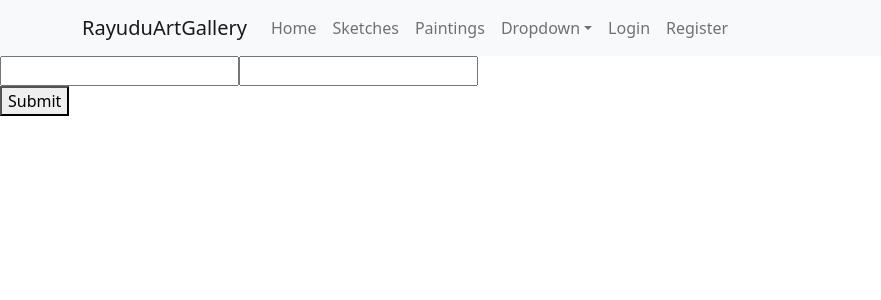
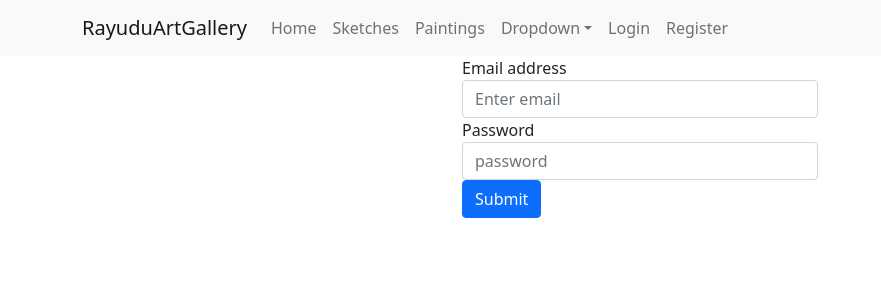
Before and after one commit to TTVenkataRayudu/RayuduArt, a React (Create React App) app: page /LoginPage in a window 1280 px wide. Shown: the top 300 px of the page, without its empty margins (0-881 px from the left). Built offline with nearby package versions, Linux system fonts and the light colour scheme; the HTML template or start-up script is replaced by a standard one.

Commit message:
Added validation to login and registration pages

```diff
--- a/src/Components/LoginPage.tsx
+++ b/src/Components/LoginPage.tsx
@@ -1,12 +1,89 @@
+import React, { useState } from 'react';
+import "bootstrap/dist/css/bootstrap.min.css"
 export const LoginPage = () => {
+    const [password, setPassword] = useState("");
+    const [email, setEmail] = useState("");
+    const [passwordError, setPasswordError] = useState("");
+    const [emailError, setEmailError] = useState("");
+    const [formIsValid, setFormIsValid] = useState(false);
+    const handleValidation = (event: any) => {
+        setFormIsValid(true);
+        if (!email.match(/^\w+@[a-zA-Z_]+?\.[a-zA-Z]{2,3}$/)) {
+            setFormIsValid(false);
+            setEmailError("Email Not Valid");
+            return false;
+        } else {
+            setEmailError("");
+            setFormIsValid(true);
+        }
+        if (!password.match(/^[a-zA-Z]{8,22}$/)) {
+            setFormIsValid(false);
+            setPasswordError("only letters and length must best minimum 8 characters and Max 22 Characters");
+            return false;
+        }
+
+        else {
+            setPasswordError("");
+             setFormIsValid(true);
+
+
+        }
+        return formIsValid;
+    };
+    const loginSubmit = (e:any ) => {
+        e.preventDefault();
+        handleValidation(e);
+        if (formIsValid) {
+            alert('login success');
+        }
+
+
+    }
+
     return(
         <>
-            <div>
-                <input type="text" name="userName" />
-                <input type="password" name="pwd" />
-            </div>
-            <div>
-                <button>Submit</button>
+            <div className="container">
+                <div className="row d-flex justify-content-center">
+                    <div className="col-md-4">
+                        <form id="loginform" onSubmit={loginSubmit}>
+                            <div className="form-group">
+                                <label>Email address</label>
+                                <input
+                                    type="email"
+                                    className="form-control"
+                                    id="EmailInput"
+                                    name="EmailInput"
+                                    aria-describedby="emailHelp"
+                                    placeholder="Enter email"
+                                    onChange={(event) => setEmail(event.target.value)}
+                                />
+                                <small id="emailHelp" className="text-danger form-text">
+                                    {emailError}
+                                </small>
+                            </div>
+                            <div className="form-group">
+                                <label>Password</label>
+                                <input
+                                    type="password"
+                                    className="form-control"
+                                    id="inputPassword"
+                                    placeholder="password"
+                                    onChange={(event) => setPassword(event.target.value)}
+                                />
+                                <small id="passworderror" className="text-danger form-text">
+                                    {passwordError}
+                                </small>
+                            </div>
+                            <button
+                                type="submit"
+                                className="btn btn-primary"
+
+                            >
+                                Submit
+                            </button>
+                        </form>
+                    </div>
+                </div>
             </div>
         </>
     )
--- a/src/Components/RegistrationPage.tsx
+++ b/src/Components/RegistrationPage.tsx
@@ -1,43 +1,117 @@
 import 'bootstrap/dist/css/bootstrap.min.css';
+import { useState } from 'react';
 
 export const RegistrationPage = () => {
+    const [password, setPassword] = useState("");
+    const [email, setEmail] = useState("");
+    const [passwordError, setPasswordError] = useState("");
+    const [emailError, setEmailError] = useState("");
+    const [userName, setUserName] = useState("");
+    const [nameError, setNameError] = useState("");
+    const [formIsValid, setFormIsValid] = useState(false);
+    const handleValidation = (event: any) => {
+        setFormIsValid(true);
+        if (!email.match(/^\w+@[a-zA-Z_]+?\.[a-zA-Z]{2,3}$/)) {
+            setFormIsValid(false);
+            setEmailError("Email Not Valid");
+            return false;
+        } else {
+            setEmailError("");
+            setFormIsValid(true);
+        }
+        if (!password.match(/^[a-zA-Z]{8,22}$/)) {
+            setFormIsValid(false);
+            setPasswordError("only letters and length must best minimum 8 characters and Max 22 Characters");
+            return false;
+        }
+
+        else {
+            setPasswordError("");
+            setFormIsValid(true);
+
+
+        }
+        if (!userName.match(/^[a-zA-Z]{8,22}$/)) {
+            setFormIsValid(false);
+            setNameError("only letters and length must best minimum 8 characters and Max 22 Characters");
+            return false;
+        }
+        else {
+            setNameError("");
+            setFormIsValid(true);
+        }
+        return formIsValid;
+    };
+    const registration = (e: any) => {
+        e.preventDefault();
+        handleValidation(e);
+        if (formIsValid) {
+            alert('registration success');
+        }
+
+
+    }
+
     return (
-        <div>
-            <form>
-                <span>Register</span>
-                <div className="form-control mt-3">
-                    <label>FullName</label>
+        <>
+            <div className="container">
+                <div className="row d-flex justify-content-center">
+                    <div className="col-md-4">
+                        <form id="registration" onSubmit={registration}>
+                            <div className="form-group">
+                                <label>UserName</label>
                                 <input
                                     type="text"
-                        className="form-control mt-1"
+                                    className="form-control"
+                                    id="TextInput"
+                                    name="TextInput"
+                                    aria-describedby="emailHelp"
                                     placeholder="Enter Name"
+                                    onChange={(event) => setUserName(event.target.value)}
                                 />
+                                <small id="emailHelp" className="text-danger form-text">
+                                    {nameError}
+                                </small>
                             </div>
-                <div className="form-control mt-3">
-                    <label>EmailAdress</label>
+                            <div className="form-group">
+                                <label>Email address</label>
                                 <input
                                     type="email"
-                        className="form-control mt-1"
+                                    className="form-control"
+                                    id="EmailInput"
+                                    name="EmailInput"
+                                    aria-describedby="emailHelp"
                                     placeholder="Enter email"
+                                    onChange={(event) => setEmail(event.target.value)}
                                 />
+                                <small id="emailHelp" className="text-danger form-text">
+                                    {emailError}
+                                </small>
                             </div>
-                <div className="form-control mt-3">
+                            <div className="form-group">
                                 <label>Password</label>
                                 <input
                                     type="password"
-                        className="form-control mt-1"
-                        placeholder="Enter Password"
+                                    className="form-control"
+                                    id="inputPassword"
+                                    placeholder="password"
+                                    onChange={(event) => setPassword(event.target.value)}
                                 />
+                                <small id="passworderror" className="text-danger form-text">
+                                    {passwordError}
+                                </small>
                             </div>
-                <div>
-                    <button type="submit" className="btn btn-primary">
+                            <button
+                                type="submit"
+                                className="btn btn-primary"
+
+                            >
                                 Submit
                             </button>
-                </div>
-                <p className="text-center mt-2">
-                    <a>ForgotPassword</a>
-                </p>
                         </form>
                     </div>
+                </div>
+            </div>
+        </>
     )
 }
```
Lines whose indentation alone changed are shown as unchanged.
